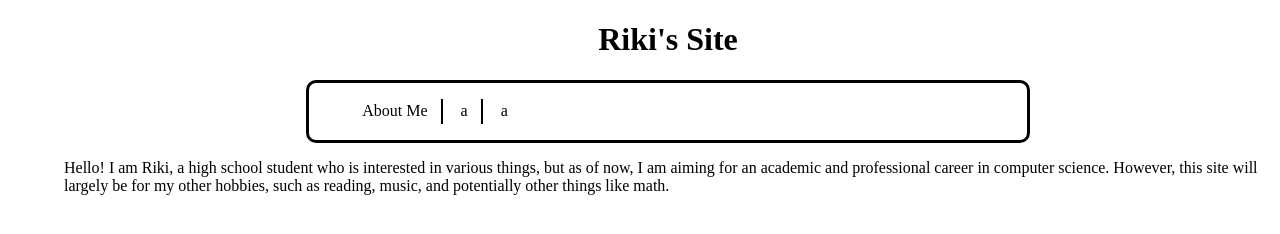
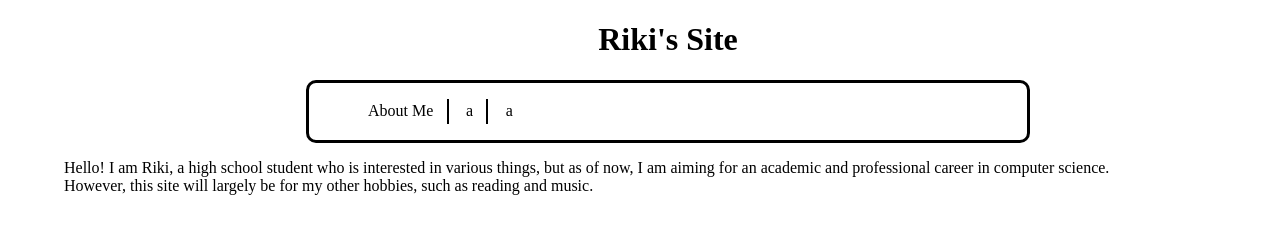
Before and after one commit to steelmaker86/steelmaker86.github.io, a plain HTML site: page Blog Pages/aboutMe.html in a window 1280 px wide. Drawn offline with Linux system fonts and the light colour scheme.

Commit message:
messing around with some stuff

```diff
--- a/Blog Pages/aboutMe.html
+++ b/Blog Pages/aboutMe.html
@@ -18,8 +18,8 @@
     <p>
     Hello! I am Riki, a high school student who is interested in various things, but as of now,
     I am aiming for an academic and professional career in computer science.
-    However, this site will largely be for my other hobbies, such as reading, music, and potentially other things like math.
-
+    <br>
+    However, this site will largely be for my other hobbies, such as reading and music.
 
     </p>
 </body>
--- a/style.css
+++ b/style.css
@@ -1,6 +1,8 @@
 li {
     display: inline-block;
     padding: 0.5% 2%;
+    text-align: justify;
+
 }
 li:not(:last-child) {
     border-right: 2px solid black;
@@ -8,11 +10,14 @@ li:not(:last-child) {
 
 ul #navList {
     list-style-type: none;
+    justify-content: space-between;
+    text-justify: distribute-all-lines;
 }
 nav {
     border: 3px solid black;
     border-radius: 10px;
     margin: 0% 20%;
+    padding: 0% 0.5%;
 
 }
 .hideLink {
```
